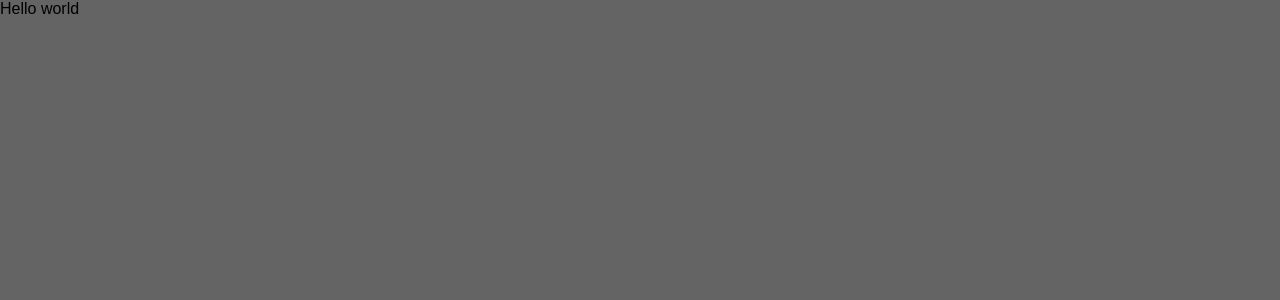
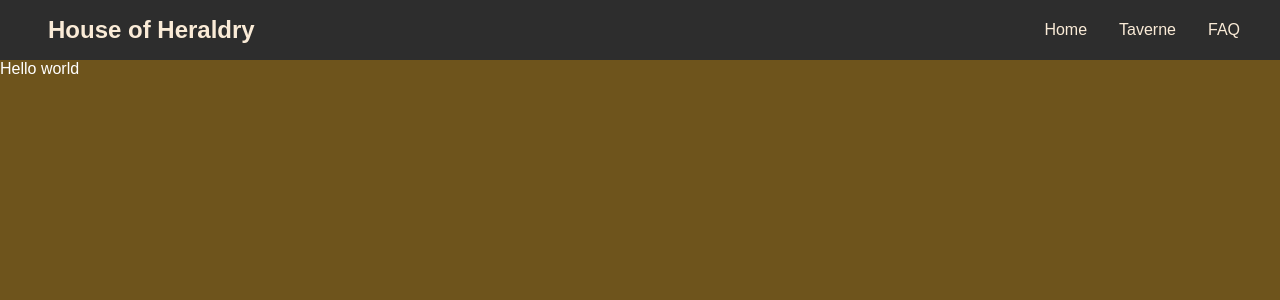
Before and after one commit to anschauf/wuschelkopf-frontend, a React (Create React App) app: page / in a window 1280 px wide. Shown: the top 300 px of the page. Built offline with nearby package versions, Linux system fonts and the light colour scheme.

Commit message:
Include NavBar and Router without styling adaption yet

```diff
--- a/src/App.css
+++ b/src/App.css
@@ -8,5 +8,6 @@
 html,
 body {
   height: 100%;
-  background: #656464;
+  background: #6e541c;
+  color: white;
 }
--- a/src/App.tsx
+++ b/src/App.tsx
@@ -1,10 +1,16 @@
 import React from 'react';
+import { BrowserRouter } from 'react-router-dom';
 import './App.css';
+import NavBar from "./components/Navbar";
 
 function App() {
   return (
     <div className="App">
-      Hello world
+        <BrowserRouter>
+            <NavBar />
+            Hello world
+        </BrowserRouter>
+
     </div>
   );
 }
--- /dev/null
+++ b/src/components/Navbar/NavBarElements.ts
@@ -0,0 +1,141 @@
+import styled from 'styled-components'
+import {NavLink} from 'react-router-dom'
+import { myColors } from "../../resources/styling-constants";
+import { Link as LinkRoute } from 'react-router-dom'
+import { Link as LinkScroll } from 'react-scroll'
+
+
+const navbarSize = '60px'
+
+export const Nav = styled.nav`
+  background: ${myColors.middle_grey};
+  height: ${navbarSize};
+  display: flex;
+  justify-content: center;
+  align-items: center;
+  font-size: 1rem;
+  position: sticky;
+  top:0;
+  z-index: 10;
+
+  @media screen and (max-width: 960px) {
+    transition: 0.8s all ease;
+  }
+`
+
+export const NavBarContainer = styled.div`
+  display: flex;
+  justify-content: space-between;
+  height: ${navbarSize};
+  z-index: 1;
+  width: 100%;
+  padding: 0 24px;
+  max-width: 1800px;
+  position: absolute;
+  top: 0;
+  left: 0;
+  right: 0;
+  overflow-y: hidden;
+`
+
+export const NavLogo = styled(NavLink)`
+  color: ${myColors.old_white};
+  justify-self: flex-start;
+  cursor: pointer;
+  font-size: 1.5rem;
+  display: flex;
+  align-items: center;
+  margin-left: 24px;
+  font-weight: bold;
+  text-decoration: none;
+`
+
+export const MobileIcon = styled.div`
+  display: none;
+
+  @media screen and (max-width: 768px) {
+    display: block;
+    position: absolute;
+    top: 0;
+    right: 0;
+    transform: translate(-100%, 60%);
+    font-size: 1.8rem;
+    cursor: pointer;
+    color: ${myColors.old_white};
+  }
+`
+
+export const NavMenu = styled.ul`
+  display: flex;
+  align-items: center;
+  list-style: none;
+  text-align: center;
+  // adjust the Menu so it is in the middle of the page
+  margin-left: -150px;
+
+  @media screen and (max-width: 768px) {
+    display: none;
+  }
+`
+
+export const NavItem = styled.li`
+    height: ${navbarSize};
+`
+
+// export const NavLinks = styled(NavLink)`
+//   color: ${myColors.old_white};
+//   display: flex;
+//   align-items: center;
+//   text-decoration: none;
+//   padding: 0 1rem;
+//   height: 100%;
+//   cursor: pointer;
+//
+//   &.active {
+//     border-bottom: 5px solid ${myColors.primary};
+//   }
+// `
+
+export const NavLinks = styled(LinkScroll)`
+    color: ${myColors.old_white};
+    display: flex;
+    align-items: center;
+    text-decoration: none;
+    padding: 0 1rem;
+    height: 100%;
+    cursor: pointer;
+
+    &.active {
+        border-bottom: 5px solid ${myColors.primary};
+    }
+`
+
+export const NavBtn = styled.nav`
+  display: flex;
+  align-items: center;
+
+  @media screen and (max-width: 768px) {
+    display: none;
+  }
+`
+
+export const NavBtnLink = styled(NavLink)`
+  border-radius: 50px;
+  background: ${myColors.primary};
+  white-space: nowrap;
+  padding: 10px 22px;
+  color: ${myColors.white};
+  font-size: 16px;
+  outline: none;
+  border: none;
+  cursor: pointer;
+  transition: all 0.2s ease-in-out;
+  text-decoration: none;
+
+  &:hover {
+    transition: all 0.2s ease-in-out;
+    background: ${myColors.white};
+    color: ${myColors.black};
+  }
+
+`
--- /dev/null
+++ b/src/components/Navbar/index.tsx
@@ -0,0 +1,33 @@
+import React, {useState, useEffect} from 'react';
+import {FaBars, FaUser} from 'react-icons/fa';
+import {Nav, NavBarContainer, NavLogo, MobileIcon, NavMenu, NavItem, NavLinks, NavBtn, NavBtnLink} from "./NavBarElements";
+
+export interface INavBar {
+    // toggleIsOpen: () => void
+}
+
+export default function NavBar(props: INavBar) {
+    return (
+        <>
+            <Nav>
+                <NavBarContainer>
+                    <NavLogo to={"/"} children={"House of Heraldry"} />
+{/*                    <MobileIcon onClick={toggleIsOpen}>
+                        <FaBars />
+                    </MobileIcon>*/}
+                    <NavMenu>
+                        <NavItem>
+                            <NavLinks to={"/Test"}>Home</NavLinks>
+                        </NavItem>
+                        <NavItem>
+                            <NavLinks to={"/taverne"}>Taverne</NavLinks>
+                        </NavItem>
+                        <NavItem>
+                            <NavLinks to={"/faq"}>FAQ</NavLinks>
+                        </NavItem>
+                    </NavMenu>
+                </NavBarContainer>
+            </Nav>
+        </>
+    )
+}
--- /dev/null
+++ b/src/resources/styling-constants.ts
@@ -0,0 +1,19 @@
+export const myColors = {
+    primary: '#900f2a',
+    secondary: '#ffb600',
+    black: '#000',
+    almost_black: '#010606',
+    dark_grey: '#181818',
+    middle_grey: '#2d2d2d',
+    light_grey: '#656464',
+    light_grey_darker: '#525252',
+    white: '#fff',
+    old_white: '#faebd7'
+}
+
+export const pageSizes = {
+    sm: '768px',
+    md: '992px',
+    lg: '1200px',
+    xl: '1800px'
+}
```
Also changed, not shown: package.json (+8 -0 lines), 1 other file (tests, documents, lock files or other folders).
